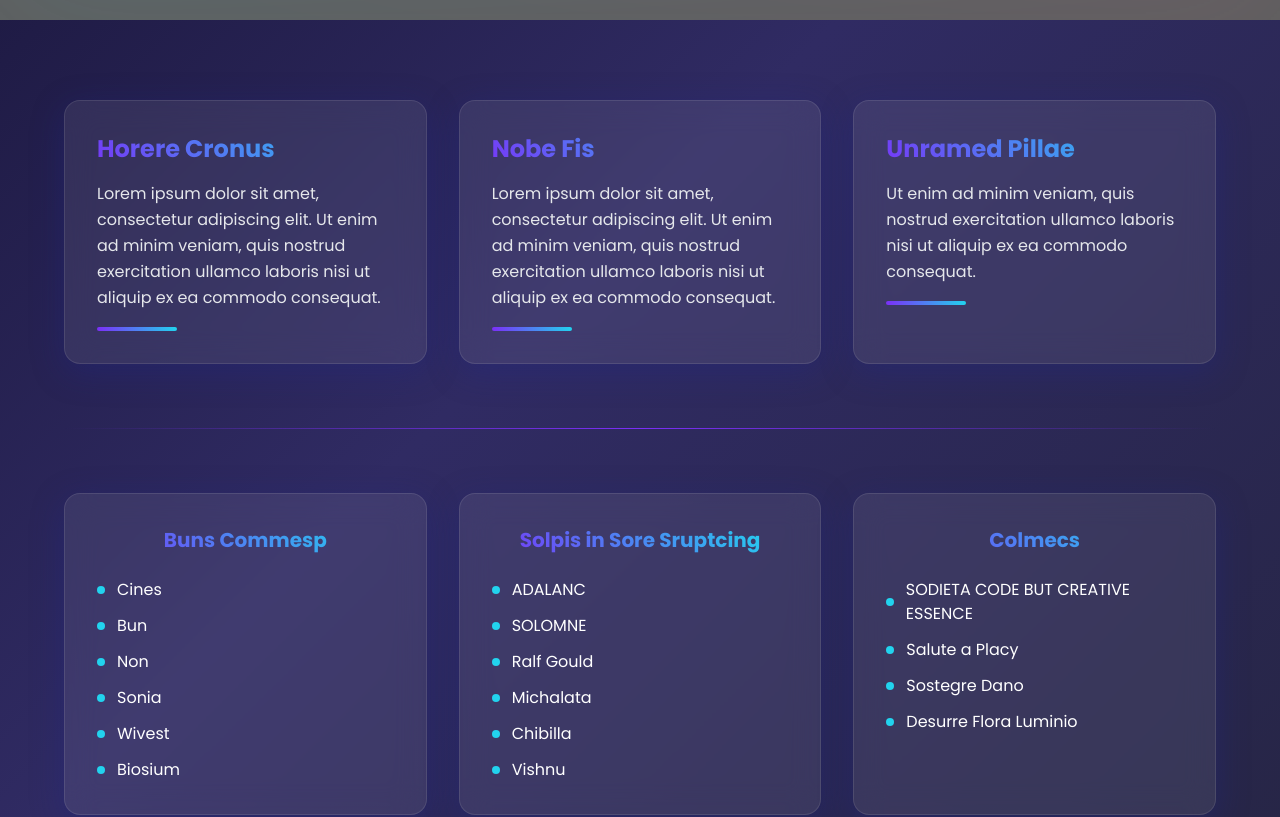
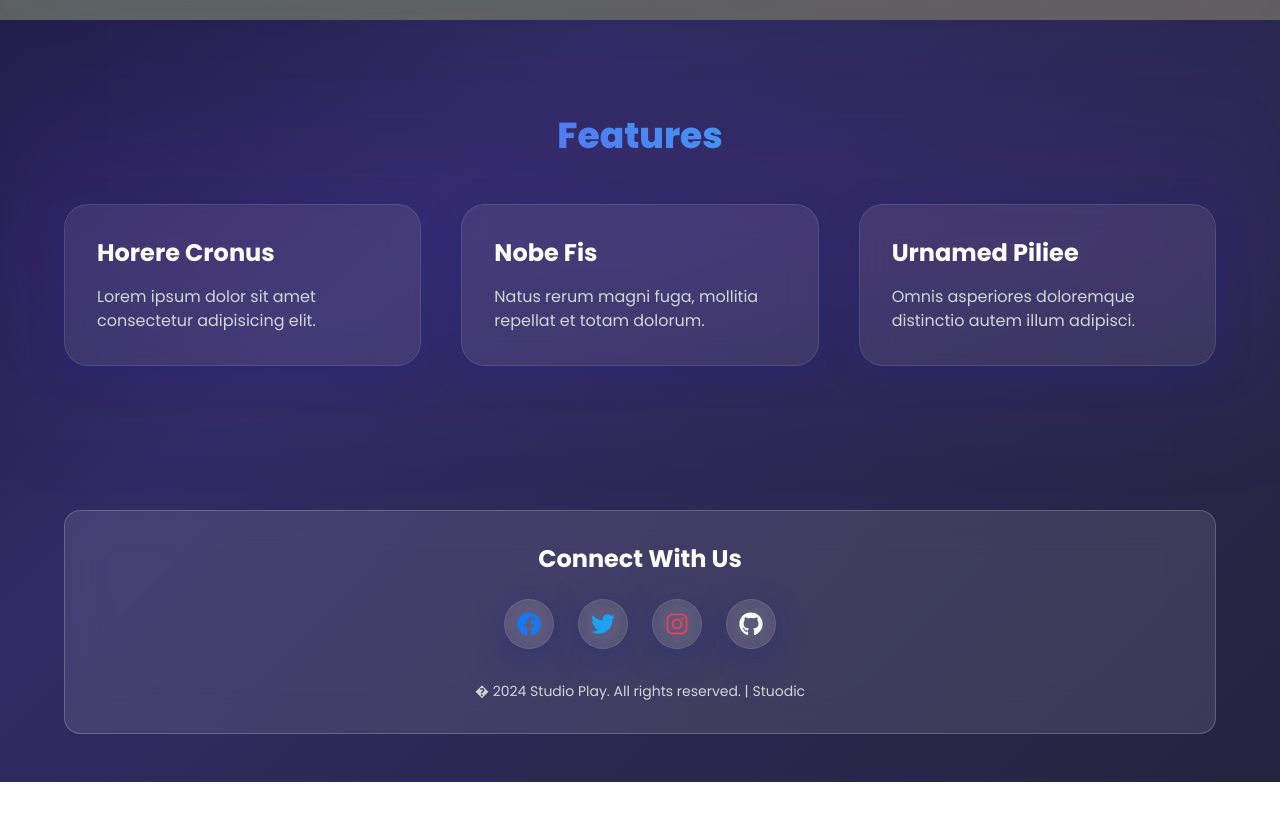
Before and after one commit to tech242242/glassmorphism-website, a React (Vite) app: page / in a window 1280 px wide. Shown: the part 780-1597 px from the top of the page. After the commit the page ends 1562 px from the top, so only its background shows below. Built offline with nearby package versions, Linux system fonts and the light colour scheme; grey boxes are pictures that could not be loaded.

Commit message:
Update Features.jsx

```diff
--- a/src/components/Features.jsx
+++ b/src/components/Features.jsx
@@ -1,101 +1,33 @@
-import React from 'react'
-import { motion } from 'framer-motion'
+import React from "react";
+
+const features = [
+  { title: "Horere Cronus", desc: "Lorem ipsum dolor sit amet consectetur adipisicing elit." },
+  { title: "Nobe Fis", desc: "Natus rerum magni fuga, mollitia repellat et totam dolorum." },
+  { title: "Urnamed Piliee", desc: "Omnis asperiores doloremque distinctio autem illum adipisci." },
+];
 
 const Features = () => {
-  const features = [
-    {
-      title: "Horere Cronus",
-      description: "Lorem ipsum dolor sit amet, consectetur adipiscing elit. Ut enim ad minim veniam, quis nostrud exercitation ullamco laboris nisi ut aliquip ex ea commodo consequat.",
-      delay: 0.2
-    },
-    {
-      title: "Nobe Fis",
-      description: "Lorem ipsum dolor sit amet, consectetur adipiscing elit. Ut enim ad minim veniam, quis nostrud exercitation ullamco laboris nisi ut aliquip ex ea commodo consequat.",
-      delay: 0.4
-    },
-    {
-      title: "Unramed Pillae",
-      description: "Ut enim ad minim veniam, quis nostrud exercitation ullamco laboris nisi ut aliquip ex ea commodo consequat.",
-      delay: 0.6
-    }
-  ]
+  return (
+    <section className="py-24 px-6 md:px-16 relative text-white">
+      <div className="absolute inset-0 bg-gradient-to-b from-transparent via-purple-neon/10 to-transparent blur-2xl"></div>
 
-  const lists = [
-    {
-      title: "Buns Commesp",
-      items: ["Cines", "Bun", "Non", "Sonia", "Wivest", "Biosium"],
-      delay: 0.8
-    },
-    {
-      title: "Solpis in Sore Sruptcing",
-      items: ["ADALANC", "SOLOMNE", "Ralf Gould", "Michalata", "Chibilla", "Vishnu"],
-      delay: 1.0
-    },
-    {
-      title: "Colmecs",
-      items: ["SODIETA CODE BUT CREATIVE ESSENCE", "Salute a Placy", "Sostegre Dano", "Desurre Flora Luminio"],
-      delay: 1.2
-    }
-  ]
+      <h2 className="text-4xl font-extrabold mb-12 text-center text-gradient relative z-10">
+        Features
+      </h2>
 
-  return (
-    <section className="py-20 px-4">
-      <div className="max-w-6xl mx-auto">
-        {/* Feature Cards */}
-        <div className="grid grid-cols-1 md:grid-cols-3 gap-8 mb-16">
-          {features.map((feature, index) => (
-            <motion.div
-              key={index}
-              initial={{ opacity: 0, y: 50 }}
-              animate={{ opacity: 1, y: 0 }}
-              transition={{ duration: 0.6, delay: feature.delay }}
-              whileHover={{ y: -10, scale: 1.02 }}
-              className="glass-card rounded-2xl p-8 text-white group cursor-pointer"
-            >
-              <h3 className="text-2xl font-bold mb-4 text-gradient">{feature.title}</h3>
-              <p className="text-gray-200 leading-relaxed">{feature.description}</p>
-              <div className="mt-4 h-1 w-20 bg-gradient-to-r from-purple-neon to-blue-neon rounded-full transform group-hover:w-32 transition-all duration-300"></div>
-            </motion.div>
-          ))}
-        </div>
-
-        {/* Divider */}
-        <motion.div
-          initial={{ opacity: 0, scaleX: 0 }}
-          animate={{ opacity: 1, scaleX: 1 }}
-          transition={{ duration: 0.8, delay: 0.7 }}
-          className="h-px bg-gradient-to-r from-transparent via-purple-neon to-transparent my-16"
-        ></motion.div>
-
-        {/* List Sections */}
-        <div className="grid grid-cols-1 md:grid-cols-3 gap-8">
-          {lists.map((list, index) => (
-            <motion.div
-              key={index}
-              initial={{ opacity: 0, y: 30 }}
-              animate={{ opacity: 1, y: 0 }}
-              transition={{ duration: 0.6, delay: list.delay }}
-              className="glass-card rounded-2xl p-8"
-            >
-              <h4 className="text-xl font-bold mb-6 text-gradient text-center">{list.title}</h4>
-              <ul className="space-y-3">
-                {list.items.map((item, itemIndex) => (
-                  <motion.li
-                    key={itemIndex}
-                    whileHover={{ x: 10, color: '#7B2FF7' }}
-                    className="text-white flex items-center transition-all duration-300 cursor-pointer"
-                  >
-                    <span className="w-2 h-2 bg-blue-neon rounded-full mr-3"></span>
-                    {item}
-                  </motion.li>
-                ))}
-              </ul>
-            </motion.div>
-          ))}
-        </div>
+      <div className="grid md:grid-cols-3 gap-10 relative z-10">
+        {features.map((item, index) => (
+          <div
+            key={index}
+            className="glass-card rounded-3xl p-8 hover:scale-105 transition-transform duration-300"
+          >
+            <h3 className="text-2xl font-bold mb-4">{item.title}</h3>
+            <p className="text-gray-300">{item.desc}</p>
+          </div>
+        ))}
       </div>
     </section>
-  )
-}
+  );
+};
 
-export default Features
+export default Features;
```
